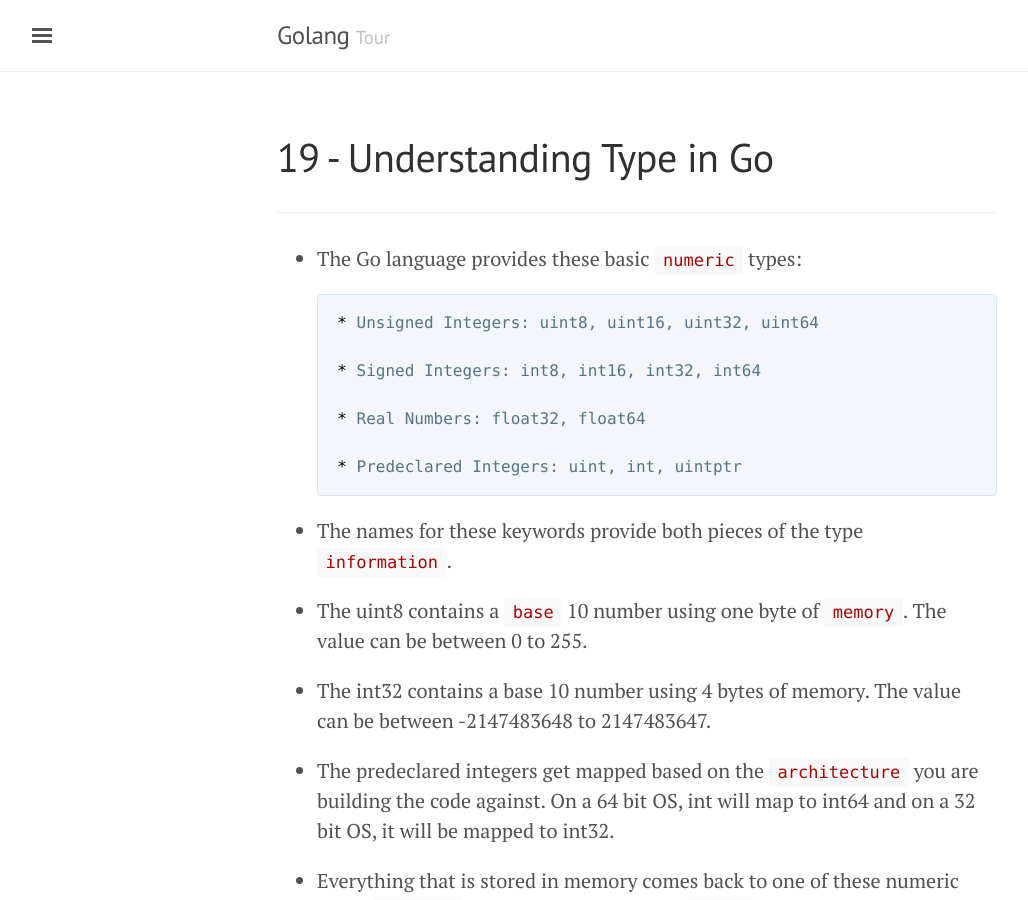
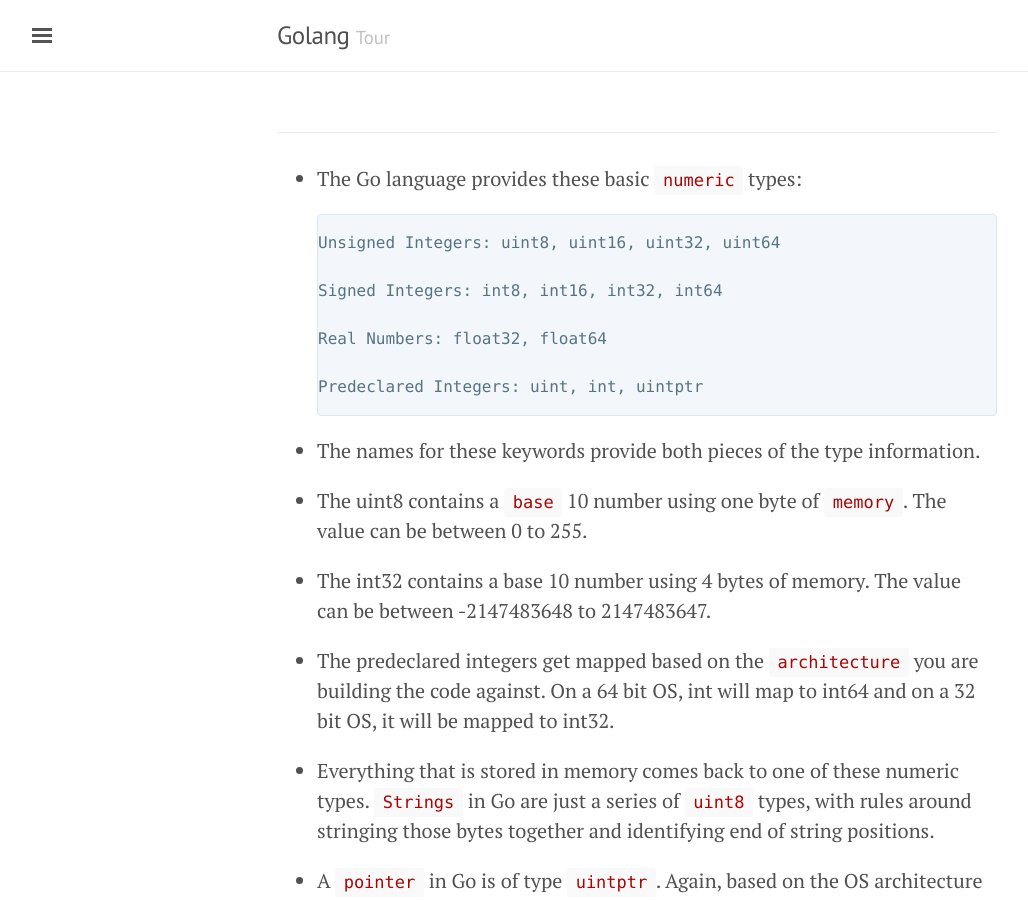
Before and after one commit to SGKutty/go, a Jekyll site: the page built from lessons/19-understanding_types/types.md, in a window 1280 px wide and 900 px high. Shown: the whole window, without its empty margins (3-1031 px from the left). Built offline with Jekyll 4.4.1, drawn with Linux system fonts in a browser that asks for light colours.

````diff
--- a/lessons/19/numeric_types.md
+++ b/lessons/19-understanding_types/types.md
@@ -1,22 +1,22 @@
 ---
 layout: page
-title: 19 - Understanding Type in Go
+title:
 ---
 ***
 
 - The Go language provides these basic `numeric` types:
 
   ```sh
-    * Unsigned Integers: uint8, uint16, uint32, uint64
+  Unsigned Integers: uint8, uint16, uint32, uint64
 
-    * Signed Integers: int8, int16, int32, int64
+  Signed Integers: int8, int16, int32, int64
 
-    * Real Numbers: float32, float64
+  Real Numbers: float32, float64
 
-    * Predeclared Integers: uint, int, uintptr
+  Predeclared Integers: uint, int, uintptr
   ```
 
-- The names for these keywords provide both pieces of the type `information`.
+- The names for these keywords provide both pieces of the type information.
 
 - The uint8 contains a `base` 10 number using one byte of `memory`. The value can be between 0 to 255.
 
````
Also changed, not shown: lessons/14-maps/map.md (renamed from lessons/14/map.md, +24 -19 lines), lessons/14-maps/images/bucket.png (renamed from lessons/14/images/bucket.png), lessons/14-maps/images/buckets.png (renamed from lessons/14/images/buckets.png), lessons/14-maps/images/comparison.png (renamed from lessons/14/images/comparison.png), lessons/14-maps/images/map_arch.png (renamed from lessons/14/images/map_arch.png), lessons/14-maps/images/map_hash_table.png (renamed from lessons/14/images/map_hash_table.png).
